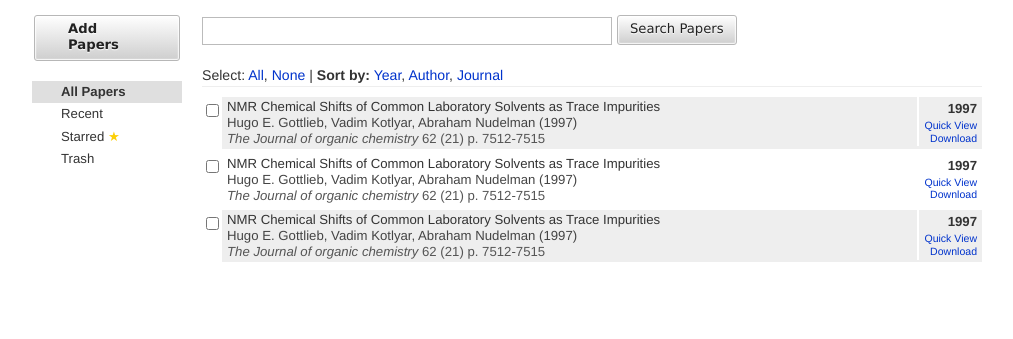
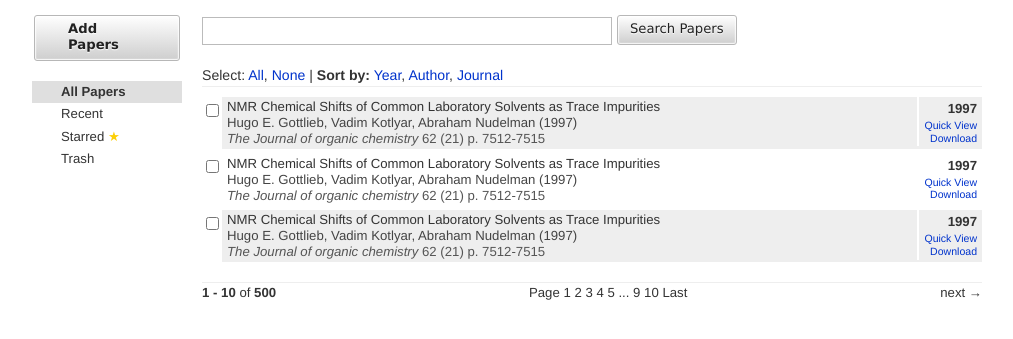
Before and after one commit to mikexstudios/papersdb, a Django app: template papers/templates/papers/dashboard.html in a window 1280 px wide. Shown: the part 29-368 px from the top of the page, without its empty margins (133-1146 px from the left). Run offline with Django 3.2, Linux system fonts and the light colour scheme; the template is opened without the code that fills it, so the values that code supplies are empty; some libraries are stand-ins or nearby versions.

Commit message:
Quick pages bottom bar mockup

```diff
--- a/papers/templates/papers/dashboard.html
+++ b/papers/templates/papers/dashboard.html
@@ -113,6 +113,18 @@
             </div>
         </div>
     </div>
+
+    <div id="pagesbar">
+        <div class="entries">
+            <strong>1 - 10</strong> of <strong>500</strong>
+        </div>
+        <div class="nav">
+            next &rarr;
+        </div>
+        <div class="pages">
+            Page 1 2 3 4 5 ... 9 10 Last
+        </div>
+    </div>
 </div>
 </div>
 
--- a/static/css/screen.css
+++ b/static/css/screen.css
@@ -1908,6 +1908,24 @@ body#dashboard #right #library .entry .right ul.actions li {
   list-style-type: none;
   margin-left: 0px;
 }
+/* line 407, ../sass/screen.sass */
+body#dashboard #right #pagesbar {
+  margin-top: 20px;
+  font-size: 0.75em;
+  border-top: 1px solid #eeeeee;
+}
+/* line 411, ../sass/screen.sass */
+body#dashboard #right #pagesbar .entries {
+  float: left;
+}
+/* line 413, ../sass/screen.sass */
+body#dashboard #right #pagesbar .nav {
+  float: right;
+}
+/* line 415, ../sass/screen.sass */
+body#dashboard #right #pagesbar .pages {
+  text-align: center;
+}
 
 /* line 3, ../sass/helpers/_registration.sass */
 body#login #header, body#login #footer, body#logout #header, body#logout #footer {
--- a/static/sass/screen.sass
+++ b/static/sass/screen.sass
@@ -404,6 +404,16 @@ body#dashboard
             font-size: 0.8em
             line-height: 1.2
 
+    #pagesbar
+      margin-top: 20px
+      font-size: 0.75em
+      border-top: 1px solid #eee
+      .entries
+        float: left
+      .nav
+        float: right
+      .pages
+        text-align: center
 
 
 
```
